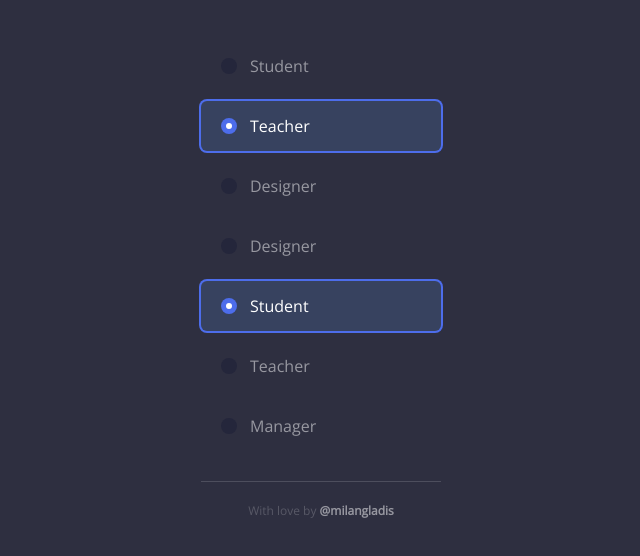
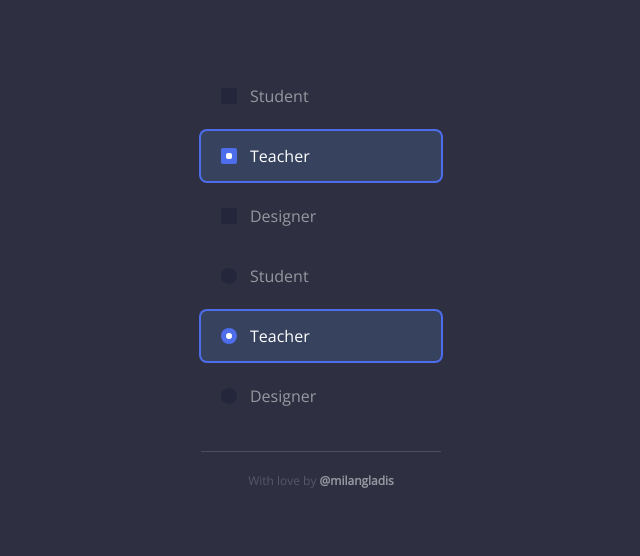
Before and after one commit to milangladis/sketch-checkbox, a plain HTML site: page index.html in a window 1280 px wide. Shown: the part 120-676 px from the top of the page, without its empty margins (319-959 px from the left). Drawn offline with nearby package versions, Linux system fonts and the light colour scheme.

Commit message:
Pretty awesome code

```diff
--- /dev/null
+++ b/blink.js
@@ -0,0 +1,35 @@
+document.addEventListener("DOMContentLoaded", function() {
+  convertCheckboxes();
+});
+
+function convertCheckboxes() {
+
+  var buttons = document.querySelectorAll("input[blink]");
+
+  var svg = (`
+    <svg width="156" height="144" viewBox="0 0 156 144" fill="white" xmlns="http://www.w3.org/2000/svg">
+      <circle cx="42" cy="28" r="3"/>
+      <circle cx="42" cy="88" r="3"/>
+      <circle cx="102" cy="119" r="3"/>
+      <circle cx="122" cy="58" r="3"/>
+      <circle cx="102" cy="20" r="3"/>
+      <circle cx="70.5" cy="30.5" r="1.5"/>
+      <circle cx="20.5" cy="62.5" r="1.5"/>
+      <circle cx="50.5" cy="114.5" r="1.5"/>
+      <circle cx="130.5" cy="86.5" r="1.5"/>
+      <circle cx="100.5" cy="48.5" r="1.5"/>
+      <circle cx="87.5" cy="93.5" r="1.5"/>
+    </svg>
+  `);
+
+  buttons.forEach(function(el, i) {
+    var newButton = document.createElement("label");
+    newButton.classList.add("blink");
+    var newButtonWrapper = document.createElement("div");
+    newButtonWrapper.innerHTML = (`<span></span>${el.value + svg + svg}`);
+    newButton.appendChild(newButtonWrapper);
+    el.classList.remove("blink");
+    el.parentNode.insertBefore(newButton, el);
+    newButton.prepend(el);
+  });
+}
--- a/index.html
+++ b/index.html
@@ -7,19 +7,18 @@
     <meta id="viewport" name="viewport" content="width=device-width, initial-scale=1, minimum-scale=1, maximum-scale=1, viewport-fit=cover">
     <link rel="stylesheet" type="text/css" href="./style.css">
     <link href="https://fonts.googleapis.com/css?family=Open+Sans:400,600i" rel="stylesheet">
-    <script src="./main.js"></script>
+    <script src="./blink.js"></script>
   </head>
   <body>
-    <ul class="buttons">
-      <input type="checkbox" class="microInteration" value="Student">
-      <input type="checkbox" class="microInteration" value="Teacher" checked>
-      <input type="checkbox" class="microInteration" value="Designer">
-      <li class="microInteration">Designer</li>
-      <li class="microInteration active">Student</li>
-      <li class="microInteration">Teacher</li>
-      <li class="microInteration">Manager</li>
-    </ul>
+
+    <input type="checkbox" blink value="Student">
+    <input type="checkbox" blink value="Teacher" checked>
+    <input type="checkbox" blink value="Designer">
+
+    <input type="radio" name="test" blink value="Student">
+    <input type="radio" name="test" blink value="Teacher" checked>
+    <input type="radio" name="test" blink value="Designer">
+
     <footer>With love by <a href="http://twitter.com/milangladis" target="_blank">@milangladis<a></footer>
   </body>
-
 </html>
--- a/main.js
+++ /dev/null
@@ -1,112 +0,0 @@
-document.addEventListener("DOMContentLoaded", function() {
-  initFireButtons();
-  convertCheckboxes();
-});
-
-function convertCheckboxes() {
-  // var buttons = document.getElementsByClassName("microInteration");
-  // console.log(buttons);
-  // buttons.forEach(function(el) {
-  //   // console.log(el);
-  //   // el.addEventListener("click", function() {
-  //   //   buttons.forEach(function(el) {
-  //   //     el.classList.remove("active");
-  //   //   });
-  //   //   this.classList.add("active");
-  //   // });
-  // });
-
-  var buttons = document.querySelectorAll("input.microInteration");
-
-  var svg = (`
-    <svg width="156" height="144" viewBox="0 0 156 144" fill="white" xmlns="http://www.w3.org/2000/svg">
-      <circle cx="42" cy="28" r="3"/>
-      <circle cx="42" cy="88" r="3"/>
-      <circle cx="102" cy="119" r="3"/>
-      <circle cx="122" cy="58" r="3"/>
-      <circle cx="102" cy="20" r="3"/>
-      <circle cx="70.5" cy="30.5" r="1.5"/>
-      <circle cx="20.5" cy="62.5" r="1.5"/>
-      <circle cx="50.5" cy="114.5" r="1.5"/>
-      <circle cx="130.5" cy="86.5" r="1.5"/>
-      <circle cx="100.5" cy="48.5" r="1.5"/>
-      <circle cx="87.5" cy="93.5" r="1.5"/>
-    </svg>
-  `);
-
-  buttons.forEach(function(el, i) {
-    console.log(i);
-    var newButton = document.createElement("div");
-    newButton.classList.add("microInteration");
-    if (el.checked) {newButton.classList.add("active");}
-    newButton.innerHTML = (`<span></span>${el.value + svg + svg}`);
-    el.parentNode.replaceChild(newButton, el);
-
-    newButton.addEventListener("click", function() {
-      setActive(el);
-    });
-
-  });
-
-
-  // buttons.forEach(function(el){
-  //   var span = document.createElement("span");
-  //   var svgs = document.createElement("div")
-  //   svgs.innerHTML = svg + svg;
-  //   el.insertBefore(span, el.firstChild);
-  //   el.appendChild(svgs);
-  // })
-
-
-
-}
-
-
-function setActive(el){
-  var newButtons = document.querySelectorAll("microInteration");
-  console.log(newButtons);
-  newButtons.forEach(function(el) {
-    console.log(el.classList);
-    el.classList.remove("active");
-  });
-
-  this.classList.add("active");
-}
-
-function initFireButtons() {
-
-  var buttons = document.querySelectorAll(".buttons li");
-
-  buttons.forEach(function(el) {
-    el.addEventListener("click", function() {
-      buttons.forEach(function(el) {
-        el.classList.remove("active");
-      });
-      this.classList.add("active");
-    });
-  });
-
-  var svg = (`
-    <svg width="156" height="144" viewBox="0 0 156 144" fill="white" xmlns="http://www.w3.org/2000/svg">
-      <circle cx="42" cy="28" r="3"/>
-      <circle cx="42" cy="88" r="3"/>
-      <circle cx="102" cy="119" r="3"/>
-      <circle cx="122" cy="58" r="3"/>
-      <circle cx="102" cy="20" r="3"/>
-      <circle cx="70.5" cy="30.5" r="1.5"/>
-      <circle cx="20.5" cy="62.5" r="1.5"/>
-      <circle cx="50.5" cy="114.5" r="1.5"/>
-      <circle cx="130.5" cy="86.5" r="1.5"/>
-      <circle cx="100.5" cy="48.5" r="1.5"/>
-      <circle cx="87.5" cy="93.5" r="1.5"/>
-    </svg>
-  `);
-
-  buttons.forEach(function(el){
-    var span = document.createElement("span");
-    var svgs = document.createElement("div")
-    svgs.innerHTML = svg + svg;
-    el.insertBefore(span, el.firstChild);
-    el.appendChild(svgs);
-  })
-}
--- a/style.css
+++ b/style.css
@@ -24,18 +24,10 @@ body {
 }
 
 /*******************
-    Buttons
+    Styles for buttons
 ********************/
 
-.buttons {
-  padding: 0;
-  margin: 0;
-  max-width: 240px;
-  font-size: 16px;
-  display: flex;
-  flex-direction: column;
-}
-.microInteration {
+.blink {
   width: 200px;
   color: rgba(255, 255, 255, 0.5);
   line-height: 50px;
@@ -44,11 +36,19 @@ body {
   position: relative;
   cursor: pointer;
   margin-bottom: 10px;
+  transition: all 0.3s ease;
+}
+
+.blink div {
   display: flex;
   align-items: center;
-  transition: all 0.3s ease;
 }
-.microInteration span {
+
+.blink input {
+  display: none;
+}
+
+.blink span {
   position: relative;
   width: 16px;
   height: 16px;
@@ -59,14 +59,20 @@ body {
   align-items: center;
   justify-content: center;
 }
-.microInteration span::before {
+
+.blink input[type="checkbox"] + div span, .blink input[type="checkbox"] + div span::before {
+  border-radius: 2px;
+}
+
+.blink span::before {
   content: "";
   width: 6px;
   height: 6px;
   border-radius: 100%;
   transition: all 0.3s ease;
 }
-.microInteration span::after {
+
+.blink span::after {
   content: "";
   position: absolute;
   left: 0;
@@ -77,68 +83,71 @@ body {
   border-radius: 100%;
   opacity: 0;
 }
-.microInteration svg {
+
+.blink svg {
   position: absolute;
   left: -50px;
   top: -50px;
   opacity: 0;
   visibility: hidden;
 }
-.microInteration::before {
+
+.blink div::before {
   content: "";
   position: absolute;
-  top: 0;
-  right: 0;
-  bottom: 0;
-  left: 0;
+  top: 5px;
+  right: 5px;
+  bottom: 5px;
+  left: 5px;
   z-index: -1;
   transition: all 0.3s ease;
   border-radius: 6px;
 }
-.microInteration:hover span::before {
+
+.blink:hover div span::before {
   background-color: #373d4c;
 }
-.microInteration:hover::before {
+
+.blink:hover div::before {
   background-color: rgba(55, 66, 95, 0.3);
 }
-.microInteration:not(.active):before {
-  top: 5px;
-  right: 5px;
-  bottom: 5px;
-  left: 5px;
-}
-.microInteration.active {
+
+.blink input:checked + div{
   color: #fff;
 }
-.microInteration.active::before {
+
+.blink input:checked + div::before {
   animation: activeCheckbox 0.3s ease;
   box-shadow: 0 0 0 2px #4d6deb;
   background-color: #37425f;
+  top: 0px;
+  right: 0px;
+  bottom: 0px;
+  left: 0px;
 }
-.microInteration.active span {
+
+.blink input:checked + div span {
   background-color: #4d6deb;
   animation: dotJump 0.3s ease;
 }
-.microInteration.active span::before {
+
+.blink input:checked + div span::before {
   background-color: #fff;
 }
-.microInteration.active span::after {
+
+.blink input:checked + div span::after {
   animation: scale 0.25s ease;
 }
-.microInteration.active svg {
+
+.blink input:checked + div svg,
+.blink.submit svg {
   animation: baaaam 0.4s ease;
 }
-.microInteration.active svg:last-child {
+
+.blink input:checked + div svg:last-child,
+.blink.submit svg:last-child {
   animation: baaaamNegative 0.3s ease;
 }
-.microInteration.submit svg {
-  animation: baaaam 0.4s ease;
-}
-.microInteration.submit svg:last-child {
-  animation: baaaamNegative 0.3s ease;
-}
-
-
 
 /*******************
     Footer
@@ -153,6 +162,7 @@ footer {
   color: rgba(255, 255, 255, 0.2);
   text-align: center;
 }
+
 footer a {
   color: rgba(255, 255, 255, 0.5);
   font-weight: 600;
@@ -228,24 +238,3 @@ footer a {
     transform: scale(1);
   }
 }
-
-@keyframes activeCheckboxBackup {
-  0% {
-    top: 0;
-    right: 0;
-    bottom: 0;
-    left: 0;
-  }
-  70% {
-    top: -2px;
-    right: -2px;
-    bottom: -2px;
-    left: -2px;
-  }
-  100% {
-    top: 0;
-    right: 0;
-    bottom: 0;
-    left: 0;
-  }
-}
```
